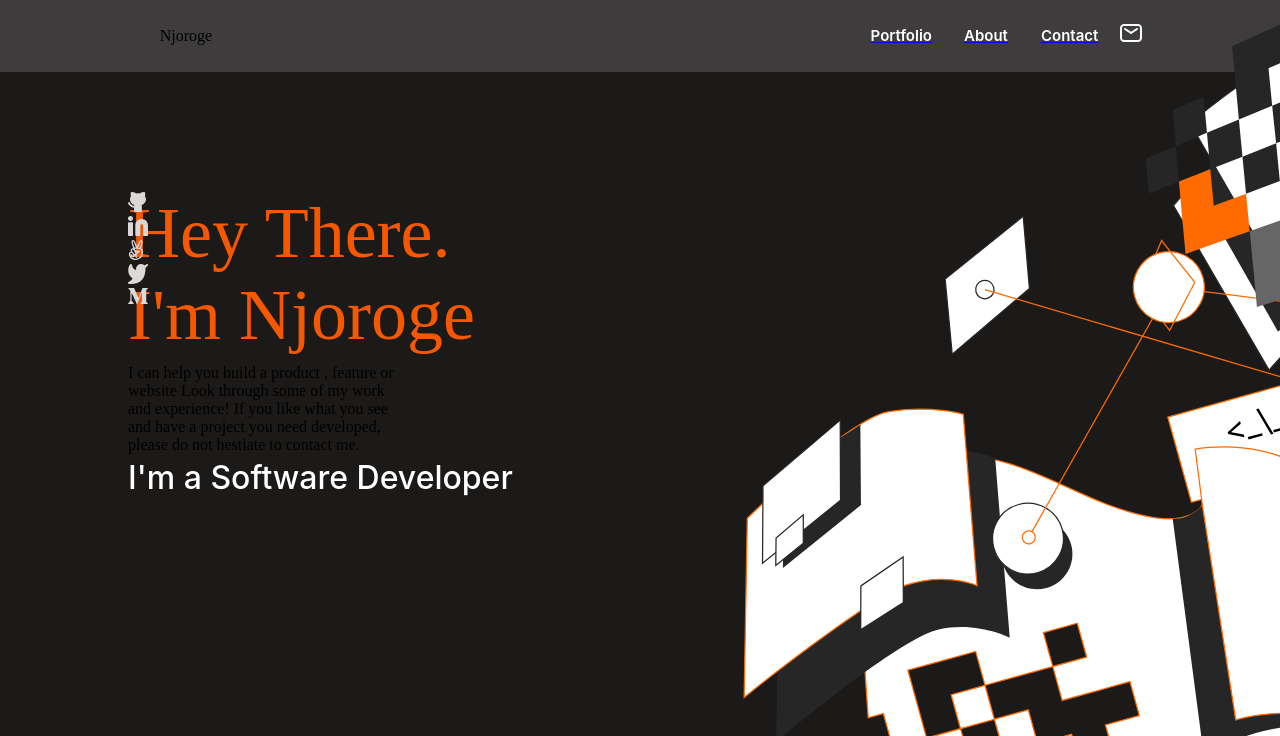
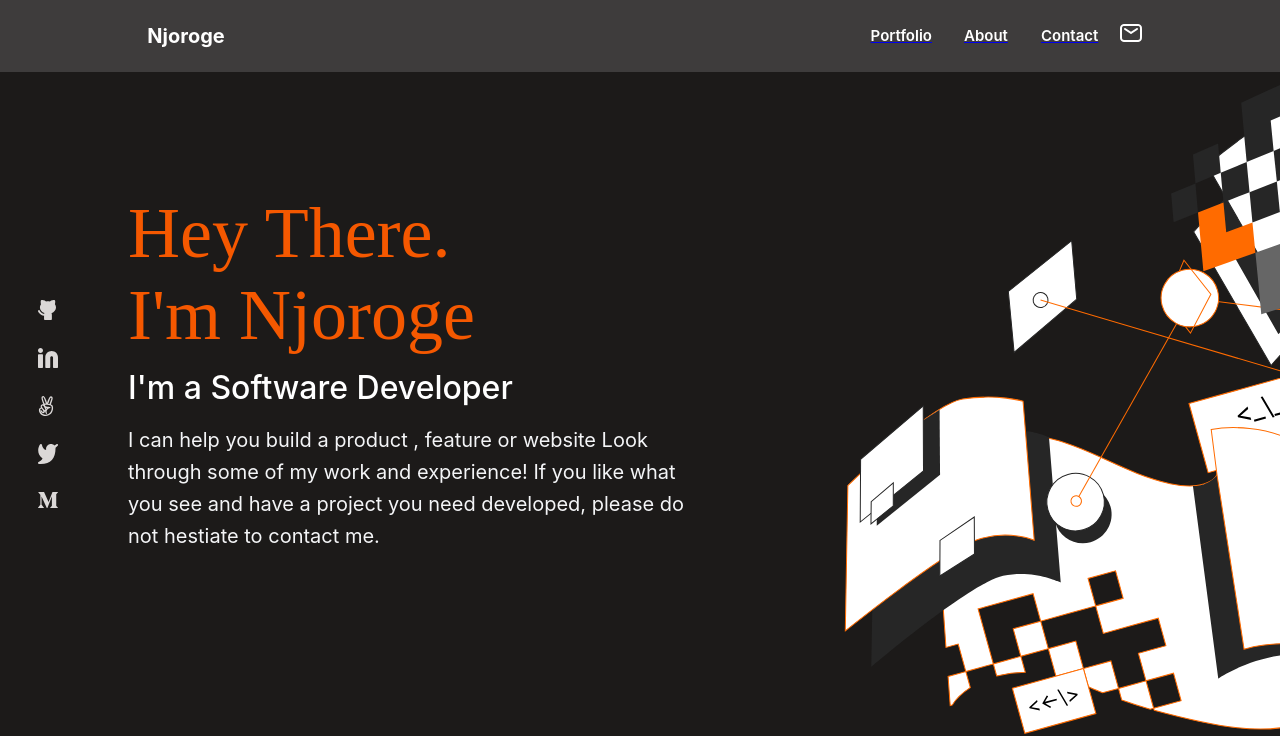
Before and after one commit to francis450/njoroge-francis, a website: page index.html in a window 1280 px wide. Shown: the top 736 px of the page. Drawn offline with Linux system fonts and the light colour scheme.

```diff
--- a/desktop.css
+++ b/desktop.css
@@ -49,6 +49,17 @@
         top: calc(50% - 40px/2);
         left: 10%;
     }
+    #toolbar-logo-name{
+        font-family: 'Inter';
+        font-style: normal;
+        font-weight: 700;
+        font-size: 20px;
+        line-height: 20px;
+        display: flex;
+        align-items: center;
+        text-align: center;
+        color: #FFFFFF;
+    }
     #item-navigation{
         width: 255px;
         height: 40px;
@@ -98,7 +109,7 @@
         width: 39%;
         display: flex;
         flex-direction: column;
-        gap: 12px;
+        gap: 24px;
         left: 10%;
         top: 72px;
         padding: 120px 0px;
@@ -131,18 +142,44 @@
         order: 1;
         flex-grow: 0;
     }
+    .description{
+        width: 566px;
+        height: 123px;
+        font-family: 'Inter';
+        font-style: normal;
+        font-weight: 400;
+        font-size: 20px;
+        line-height: 32px;
+        color: #F4F5F7;
+        flex: none;
+        order: 2;
+        flex-grow: 0;
+    }
     .background-image{
         display: none;
     }
     #desktop-headline-image{
         position: absolute;
-        height: 1003px;
-        width: 53%;
-        top: 0px;
+        height: 100%;
+        width: 43%;
+        top: 72px;
         right: 0px;
     }
     .social-media{
+        display: none;
+    }
+    .desktop-social-media {
+        display: flex;
+        flex-direction: column;
+        gap: 24px;
         position: absolute;
-        left: 0px;
+        top: 300px;
+        left: 3%;
+    }
+    /* Work section */
+    #recent-works{
+        width: 100%;
+        height: 1805px;
+        background-color: #fff;
     }
 }
--- a/index.html
+++ b/index.html
@@ -46,11 +46,11 @@
 
         <h4 class="supporting-text">I'm a Software Developer</h4>
 
-        <p class="description">I can help you build a product , feature or<br>
-                website Look through some of my work<br>
-                and experience! If you like what you see<br>
-                and have a project you need developed,<br> please
-                do not hestiate to contact me.</p>
+        <p class="description">I can help you build a product , feature or
+                website Look through some of my work
+                and experience! If you like what you see
+                and have a project you need developed, please
+                do not hestiate to contact me.
 
         <div class="social-media">
                 <!-- github -->
@@ -130,7 +130,6 @@
             </div>
         </div>
     </div>
-
     <img id="desktop-headline-image" src="img/desktop-headline-background.svg" alt="">
     <!-- Works -->
     <section id="recent-works">
```
